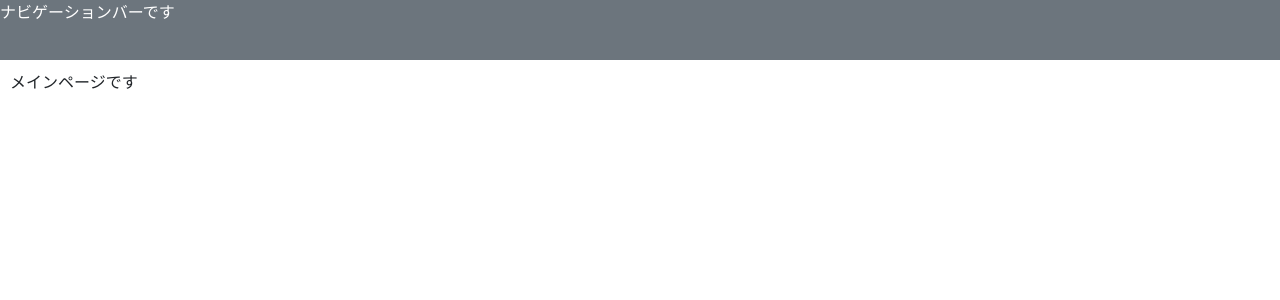
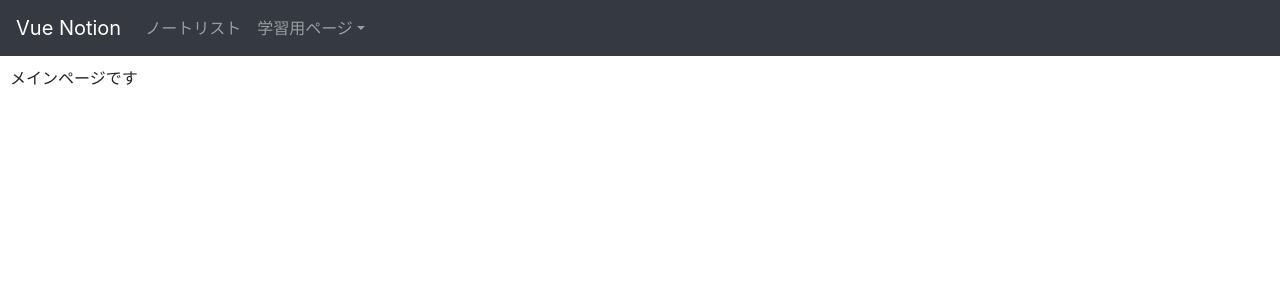
Before and after one commit to 8hatch8/notion-memo-app, a Vue app: page / in a window 1280 px wide. Shown: the top 300 px of the page. Built offline with nearby package versions, Linux system fonts and the light colour scheme.

Commit message:
add: ナビゲーションバーを作成

```diff
--- a/src/components/NavigationBar.vue
+++ b/src/components/NavigationBar.vue
@@ -1,5 +1,42 @@
 <template>
-  <div class="navigation-bar">ナビゲーションバーです</div>
+  <!-- ナビゲーションバーをダークテーマで作成 -->
+  <nav class="navbar navbar-expand-lg navbar-dark bg-dark">
+    <!-- タイトル -->
+    <a class="navbar-brand" href="#">Vue Notion</a>
+
+    <!-- 画面サイズに応じて折りたたむ設定  -->
+    <button
+      class="navbar-toggler"
+      type="button"
+      data-toggle="collapse"
+      data-target="#navbarText"
+      aria-controls="navbarText"
+      aria-expanded="false"
+      aria-label="Toggle navigation"
+    >
+      <span class="navbar-toggler-icon"></span>
+    </button>
+
+    <!-- メニュー全体 -->
+    <div class="collapse navbar-collapse" id="navbarText">
+      <ul class="navbar-nav">
+        <!-- ノートリストページへのリンク -->
+        <li class="nav-item">
+          <a class="nav-link" href="#">ノートリスト</a>
+        </li>
+
+        <!-- 学習ページへのリンク -->
+        <li class="nav-item dropdown">
+          <a class="nav-link dropdown-toggle" data-toggle="dropdown">学習用ページ</a>
+          <ul class="dropdown-menu">
+            <li><a class="dropdown-item" href="#">学習1</a></li>
+            <li><a class="dropdown-item" href="#">学習2</a></li>
+            <li><a class="dropdown-item" href="#">学習3</a></li>
+          </ul>
+        </li>
+      </ul>
+    </div>
+  </nav>
 </template>
 
 <script>
@@ -9,7 +46,5 @@ export default {};
 <style scoped>
 .navigation-bar {
   height: 60px;
-  color: white;
-  background-color: #6c757d;
 }
 </style>
```
